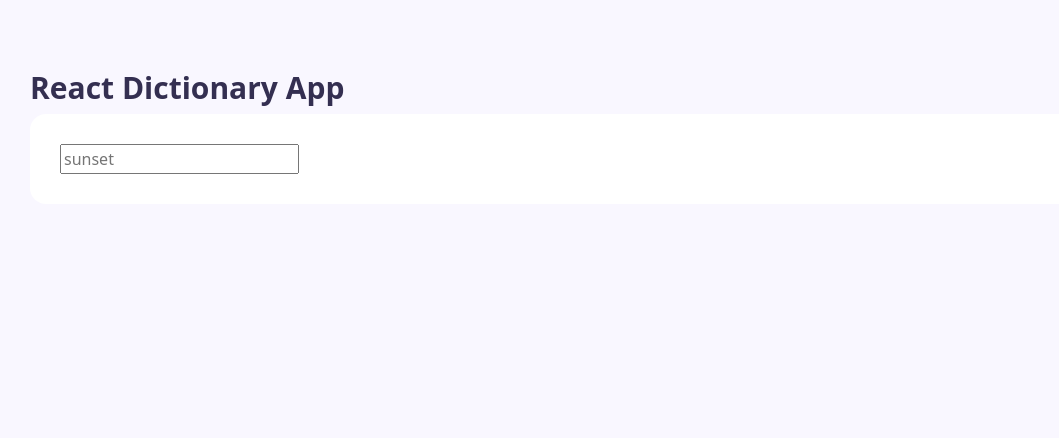
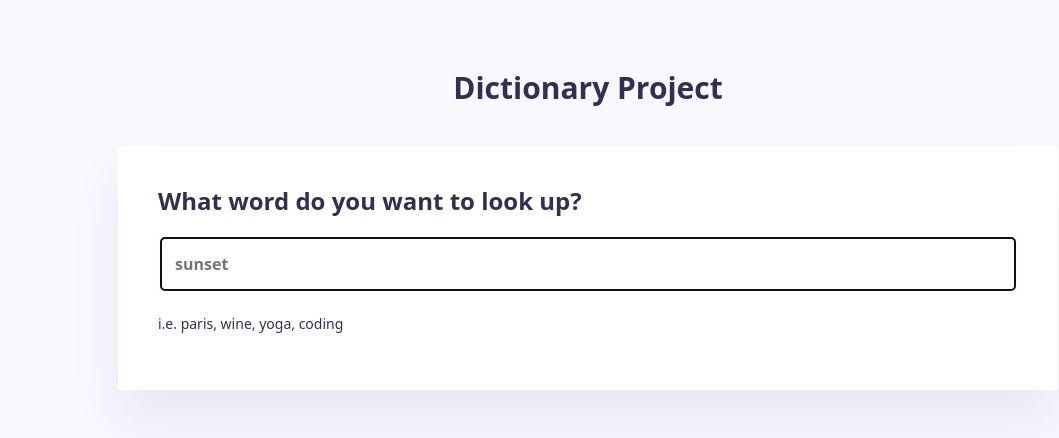
Before and after one commit to lauren-jones/react-dictionary-app, a React (Create React App) app: page / in a window 1280 px wide. Shown: the top 438 px of the page, without its empty margins (52-1111 px from the left). Built offline with nearby package versions, Linux system fonts and the light colour scheme.

Commit message:
CSS styling

```diff
--- a/src/App.css
+++ b/src/App.css
@@ -5,4 +5,6 @@
 .App h1 {
   font-size: 30px;
   font-weight: 700;
+  text-align: center;
+  margin-bottom: 40px;
 }
--- a/src/App.js
+++ b/src/App.js
@@ -5,8 +5,8 @@ function App() {
   return (
     <div className="App">
       <div className="container">
-        <h1>React Dictionary App</h1>
-        <Dictionary />
+        <h1>Dictionary Project</h1>
+        <Dictionary defaultWord="sunset" />
       </div>
     </div>
   );
--- a/src/Dictionary.css
+++ b/src/Dictionary.css
@@ -1,6 +1,51 @@
 .Dictionary section {
   background: white;
-  padding: 30px;
-  border-radius: 16px;
+  padding: 40px;
+  border-radius: 4px;
+  margin: 0 auto;
+  max-width: 940px;
+  margin-bottom: 15px;
+  box-shadow: 0 30px 50px rgb(65 50 100 / 8%);
+}
+
+.Dictionary .label {
+  font-weight: 600;
+  font-style: normal;
+  font-size: 24px;
   margin-bottom: 20px;
+  line-height: 29px;
 }
+
+.Dictionary p {
+  font-size: 14px;
+  margin-top: 20px;
+}
+
+.Dictionary .Word {
+  font-size: 35px;
+  font-weight: 700;
+  margin-bottom: 10px;
+}
+
+.Dictionary .btn {
+  border-radius: 30px;
+  padding: 5px 20px;
+  border-color: var(--accent-color);
+  color: var(--accent-color);
+  margin-right: 20px;
+}
+
+.Dictionary .btn:hover {
+  background: var(--accent-color);
+  color: white;
+  border-color: var(--accent-color);
+}
+
+.Dictionary .Meaning {
+  font-size: 24px;
+  font-weight: 600;
+}
+
+.Dictionary form ::placeholder {
+  font-weight: 600;
+}
--- a/src/Dictionary.js
+++ b/src/Dictionary.js
@@ -3,8 +3,8 @@ import "./Dictionary.css";
 import axios from "axios";
 import Results from "./Results";
 
-export default function Dictionary() {
-  let [keyword, setKeyword] = useState("");
+export default function Dictionary(props) {
+  let [keyword, setKeyword] = useState(props.defaultWord);
   let [definition, setDefinition] = useState(null);
 
   function handleResponse(response) {
@@ -27,13 +27,17 @@ export default function Dictionary() {
   return (
     <div className="Dictionary">
       <section>
+        <label className="label">What word do you want to look up?</label>
         <form onSubmit={search}>
           <input
             type="search"
             placeholder="sunset"
             onChange={handleKeywordChange}
+            autoFocus="on"
+            className="input-group p-3 rounded border border-light"
           ></input>
         </form>
+        <p>i.e. paris, wine, yoga, coding</p>
       </section>
       <Results definition={definition} />
     </div>
--- a/src/Meaning.js
+++ b/src/Meaning.js
@@ -4,7 +4,7 @@ import Synonyms from "./Synonyms";
 export default function Meaning(props) {
   return (
     <div>
-      <h4>{props.meaning.partOfSpeech}</h4>
+      <h4 className="Meaning">{props.meaning.partOfSpeech}</h4>
       {props.meaning.definitions.map(function (definition, index) {
         return (
           <div key={index}>
--- a/src/Phonetic.js
+++ b/src/Phonetic.js
@@ -4,12 +4,17 @@ export default function Phonetic(props) {
   if (props.phonetic.audio !== "" && props.phonetic.text !== "") {
     return (
       <div>
-        <div>
-          <a href={props.phonetic.audio} target="_blank" rel="noreferrer">
+        <span className="Audio">
+          <a
+            href={props.phonetic.audio}
+            target="_blank"
+            rel="noreferrer"
+            className="btn btn-outline-primary"
+          >
             Listen
           </a>
-        </div>
-        <div>{props.phonetic.text}</div>
+        </span>
+        <span className="Text">{props.phonetic.text}</span>
       </div>
     );
   } else {
--- a/src/Results.js
+++ b/src/Results.js
@@ -10,7 +10,7 @@ export default function Results(props) {
     return (
       <div className="Definition">
         <section>
-          <h2>{props.definition.word}</h2>
+          <h2 className="Word">{props.definition.word}</h2>
           {props.definition.phonetics.map(function (phonetic, index) {
             return (
               <div key={index}>
--- a/src/index.css
+++ b/src/index.css
@@ -2,6 +2,7 @@
   --brand-font-family: Arial, Helvetica, sans-serif;
   --background-color: #f9f7ff;
   --primary-color: #342f51;
+  --accent-color: #6c63ff;
 }
 
 body {
```
